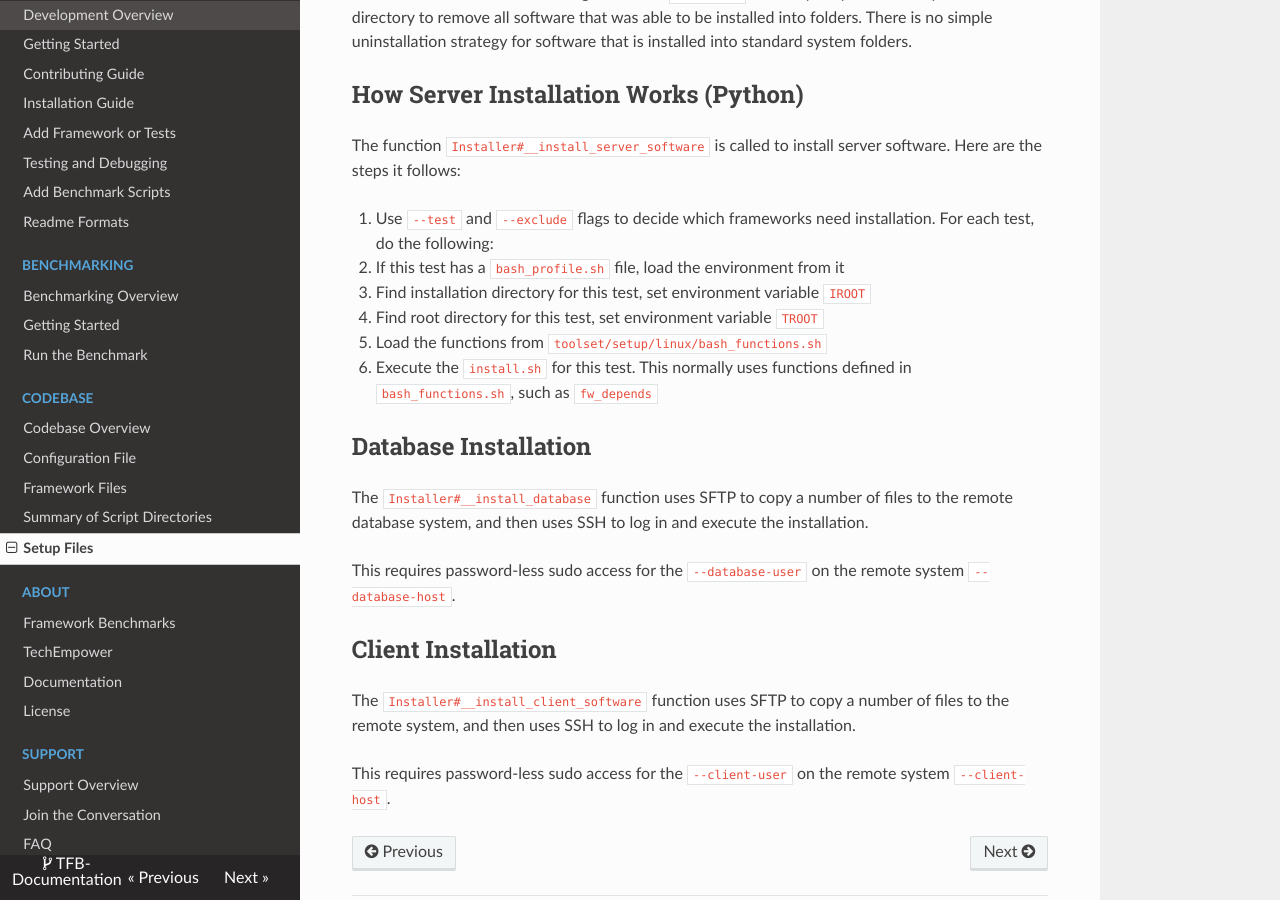
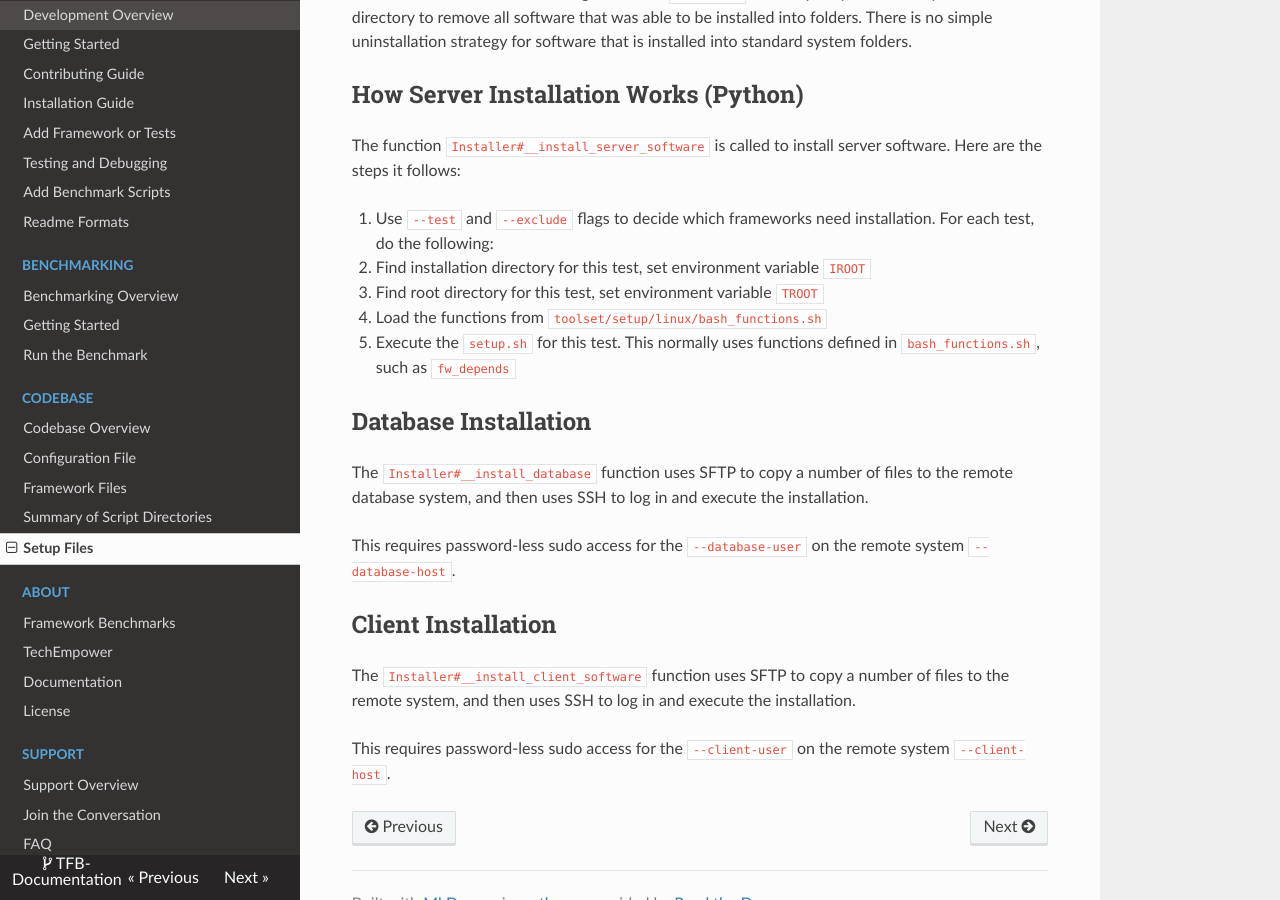
Before and after one commit to nbrady-techempower/TFB-Documentation, an MkDocs documentation site: the page built from docs/Codebase/Setup-Files.md, in a window 1280 px wide and 900 px high, scrolled down 1858 px. Built offline with MkDocs 1.6.1, drawn with Linux system fonts in a browser that asks for light colours; nearby versions of some CDN libraries; old or Windows-style settings are respelled for this version of MkDocs.

Commit message:
remove mention of bash_profile

```diff
--- a/docs/Codebase/Setup-Files.md
+++ b/docs/Codebase/Setup-Files.md
@@ -105,11 +105,10 @@ The function `Installer#__install_server_software` is called to install
 server software. Here are the steps it follows:
 
 1. Use `--test` and `--exclude` flags to decide which frameworks need installation. For each test, do the following:
-2. If this test has a `bash_profile.sh` file, load the environment from it
-3. Find installation directory for this test, set environment variable `IROOT`
-4. Find root directory for this test, set environment variable `TROOT`
-5. Load the functions from `toolset/setup/linux/bash_functions.sh`
-6. Execute the `install.sh` for this test. This normally uses functions
+2. Find installation directory for this test, set environment variable `IROOT`
+3. Find root directory for this test, set environment variable `TROOT`
+4. Load the functions from `toolset/setup/linux/bash_functions.sh`
+5. Execute the `setup.sh` for this test. This normally uses functions
 defined in `bash_functions.sh`, such as `fw_depends`
 
 ## Database Installation
```
